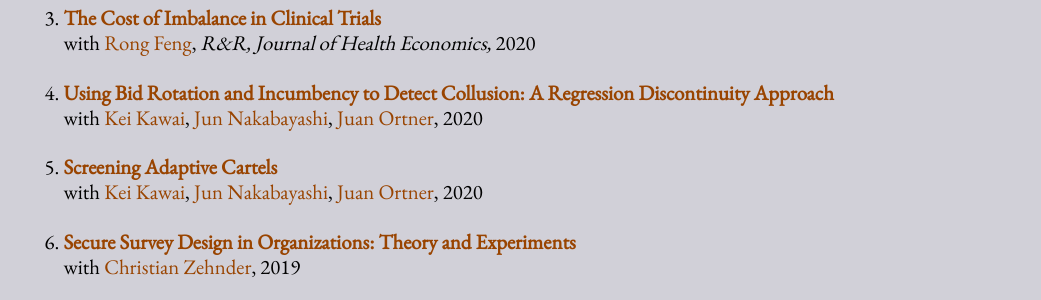
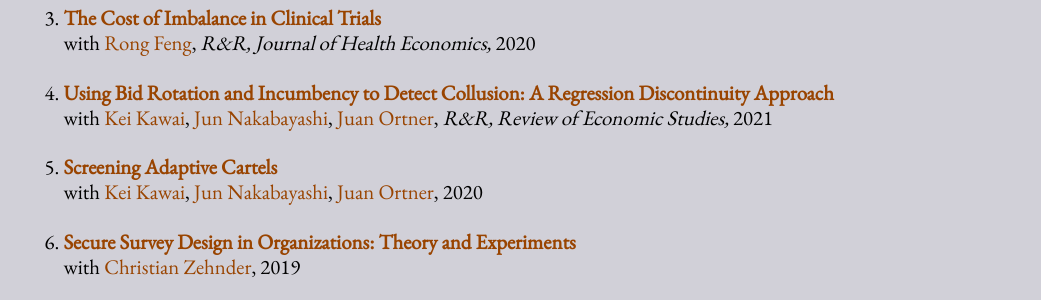
Before and after one commit to sylvaingchassang/chassang.github.io, a Jekyll site: the page built from research.md, in a window 1280 px wide. Shown: the part 346-646 px from the top of the page, without its empty margins (119-1160 px from the left). Built offline with Jekyll 4.4.1, drawn with Linux system fonts in a browser that asks for light colours.

Commit message:
reg disc

```diff
--- a/research.md
+++ b/research.md
@@ -37,7 +37,8 @@
         - k_kawai
         - j_nakabayashi
         - j_ortner
-      year:  2020
+      journal: "R&R, Review of Economic Studies"
+      year:  2021
       internal: True
       url:   "/assets/papers/regression_discontinuity.pdf"
       note: "Cartels participating in procurement auctions frequently use
```
Also changed, not shown: 1 other file.
